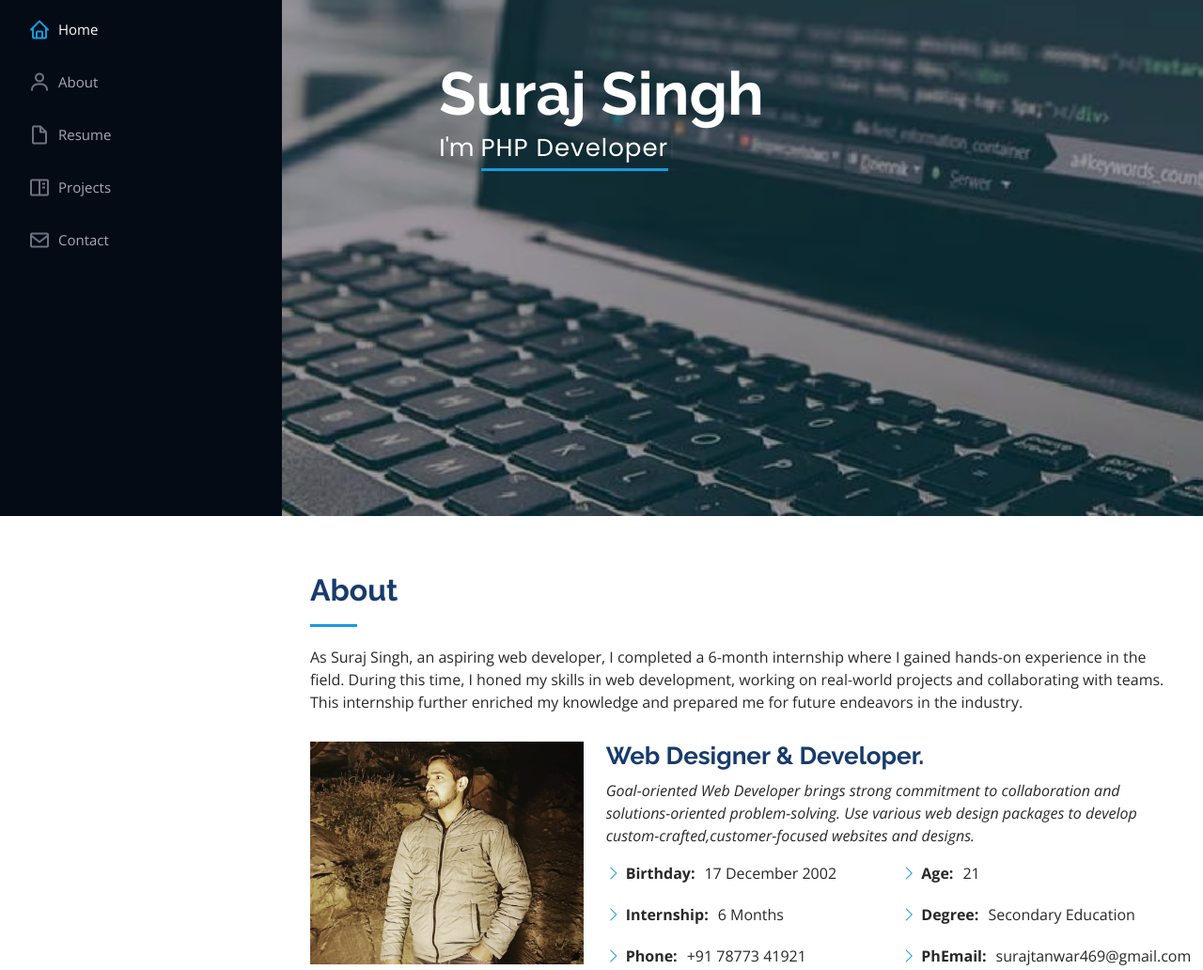
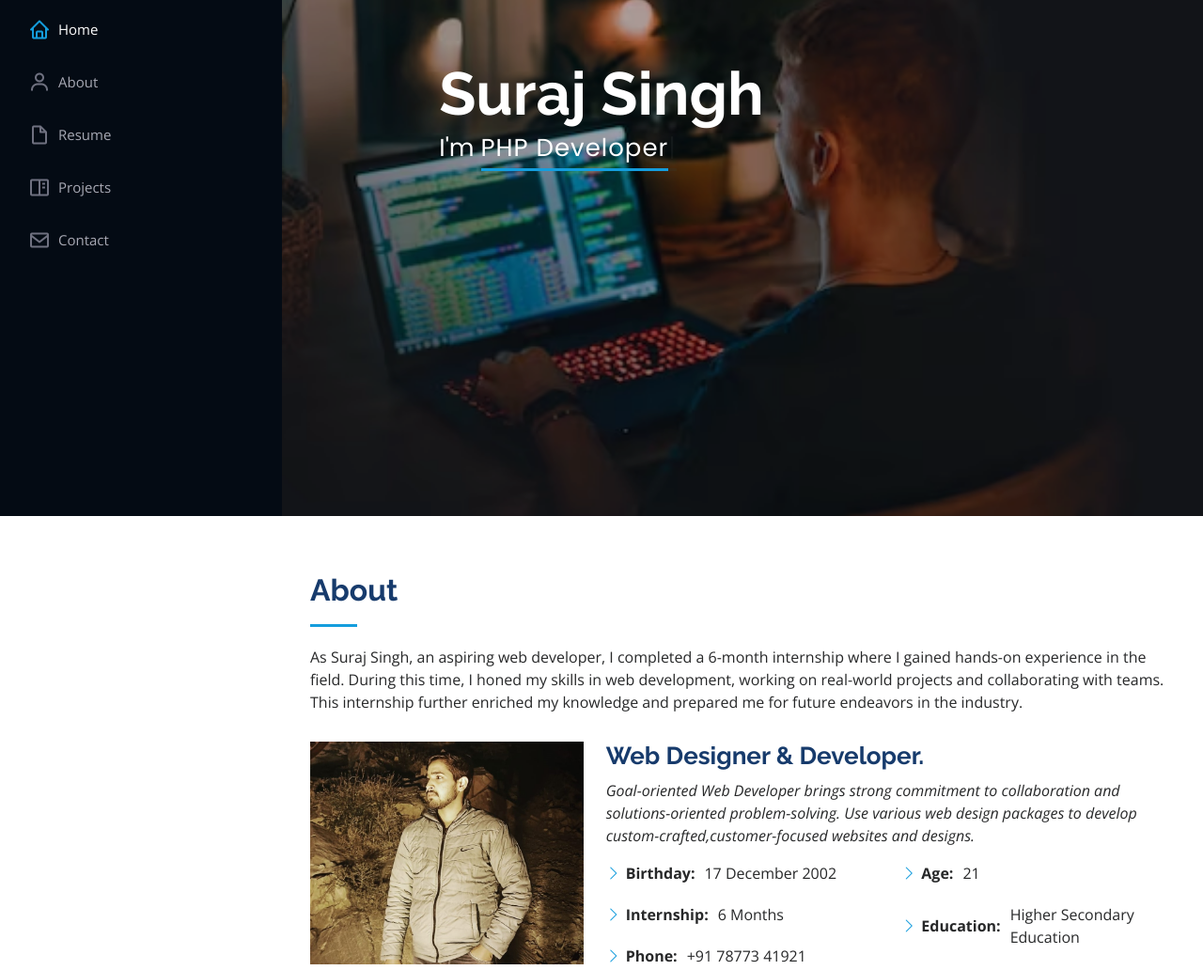
Before and after one commit to surajRX/portfolio1, a plain HTML site: page index.html in a window 1280 px wide. Shown: the part 251-1283 px from the top of the page at 94% size. Drawn offline with nearby package versions, Linux system fonts and the light colour scheme.

Commit message:
add file

```diff
--- a/assets/css/style.css
+++ b/assets/css/style.css
@@ -241,7 +241,7 @@ h6 {
 #hero {
   width: 100%;
   height: 100vh;
-  background: url("../img/blog4.avif") top center;
+  background: url("../img/back2.avif") top center;
   background-size: cover;
 }
 
--- a/index.html
+++ b/index.html
@@ -118,7 +118,7 @@
               <div class="col-lg-6">
                 <ul>
                   <li><i class="bi bi-chevron-right"></i> <strong>Age:</strong> <span>21</span></li>
-                  <li><i class="bi bi-chevron-right"></i> <strong>Degree:</strong> <span>Secondary Education</span></li>
+                  <li><i class="bi bi-chevron-right"></i> <strong>Education:</strong> <span>Higher Secondary Education</span></li>
                   <li><i class="bi bi-chevron-right"></i> <strong>PhEmail:</strong>
                     <span>surajtanwar469@gmail.com</span>
                   </li>
```
Also changed, not shown: assets/img/back1.jpg (added), assets/img/back2.avif (added), assets/img/back3.jpg (added), assets/img/background.jpg (added).
